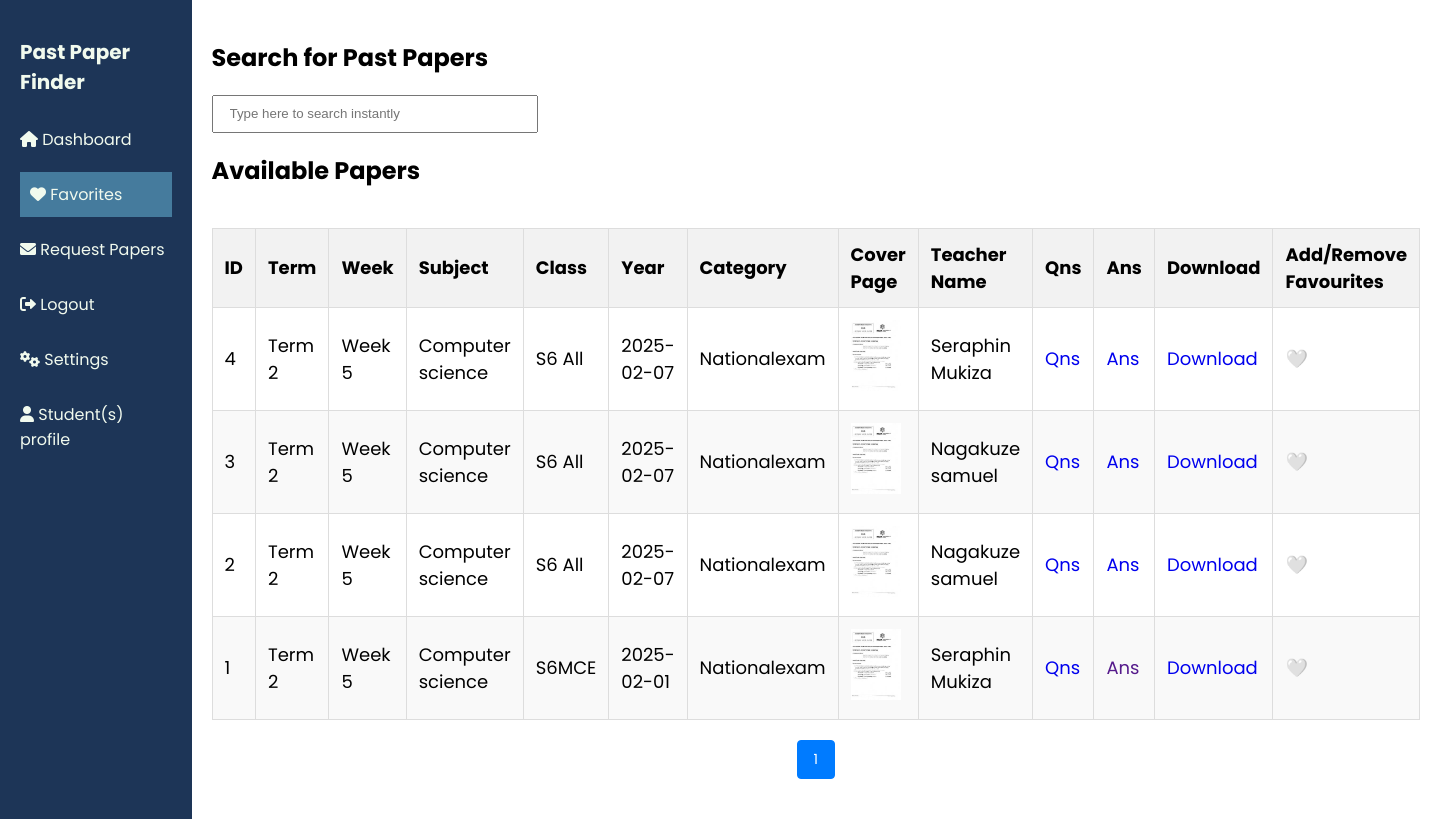
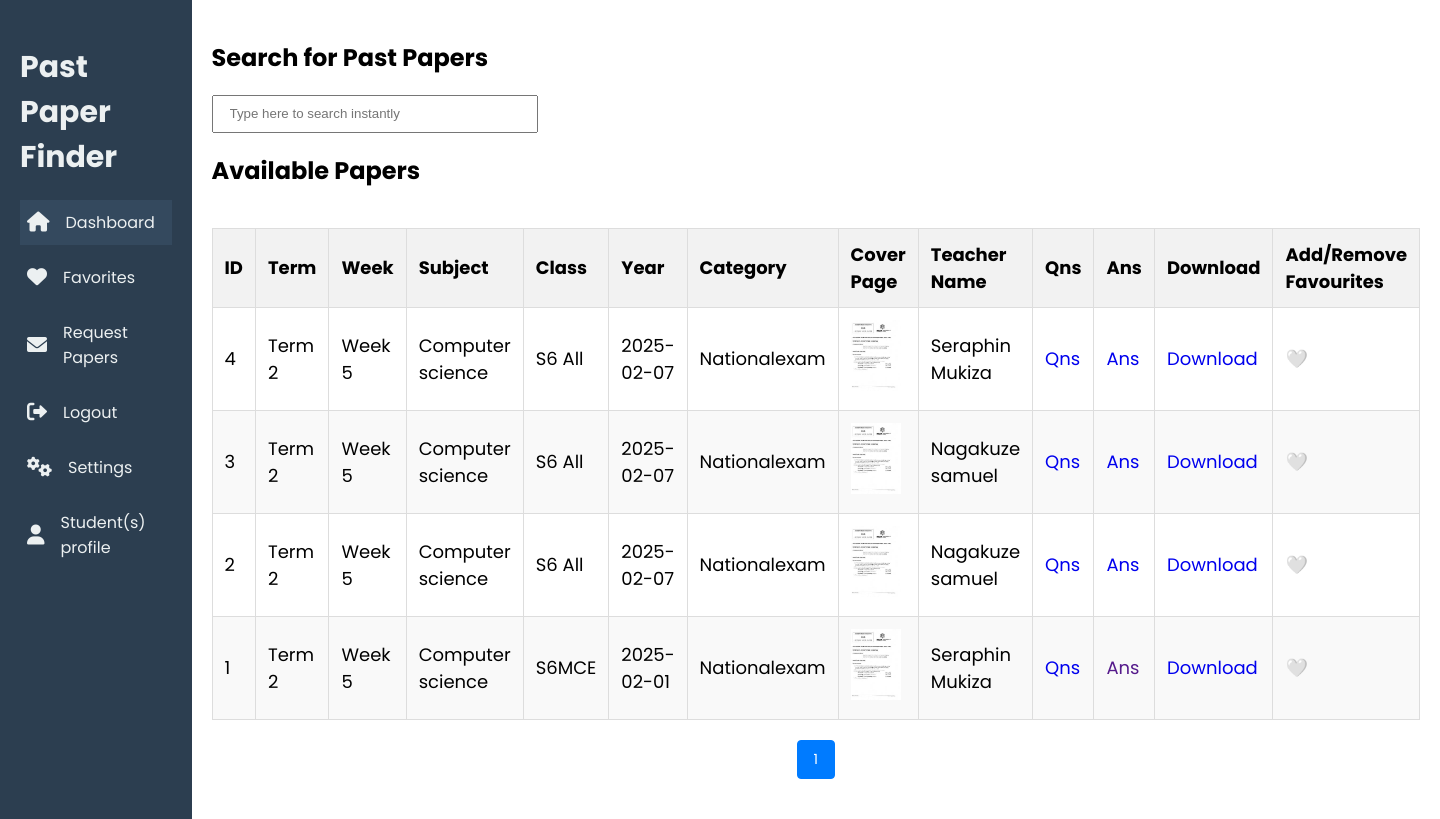
Before and after one commit to Gisubizojeanbaptiste1/pastpaperfinder, a PHP site: page /studentfavorite.php in a window 1440 px wide. Run offline with PHP 8.4, Linux system fonts and the light colour scheme; a user stored in the database is signed in; data comes from the database, SQL or seed files in the repository.

Commit message:
new comits

```diff
--- a/studentfavorite.css
+++ b/studentfavorite.css
@@ -1,5 +1,5 @@
 @import url('https://fonts.googleapis.com/css2?family=Montserrat:ital,wght@0,100..900;1,100..900&family=Poppins:ital,wght@0,100;0,200;0,300;0,400;0,500;0,600;0,700;0,800;0,900;1,100;1,200;1,300;1,400;1,500;1,600;1,700;1,800;1,900&display=swap');
-/* style.css */
+/* style-teacher.css */
 body {
   margin: 0;
   font-family: "Poppins", sans-serif;
@@ -9,33 +9,43 @@ body {
   display: flex;
   min-height: 100vh;
 }
-
+/* The start of the sidebar */
 .sidebar {
   width: 250px;
-  background: #1d3557;
-  color: #f1faee;
+  background: #2c3e50;
+  color: #ecf0f1;
   padding: 20px;
+  /* height: 100%; */
 }
 
 .sidebar h2 {
-  font-size: 20px;
+  font-size: 30px;
   margin-bottom: 20px;
 }
 
+a .fa {
+  font-size: 20px;
+  font-weight: 900;
+}
+
 .sidebar nav a {
-  display: block;
-  color: #f1faee;
-  padding: 10px 0;
+  display: flex;
+  align-items: center;
+  gap: 1rem;
+  color: #ecf0f1;
+  padding: 10px 7px;
   text-decoration: none;
   margin-bottom: 10px;
   transition: background 0.3s;
+  font-family: "Poppins", sans-serif;
+  font-size: 16px;
 }
 
-.sidebar nav a:hover,
-.sidebar nav a.active {
-  background: #457b9d;
-  padding-left: 10px;
+.sidebar nav a:hover, .sidebar nav a.active {
+  background: #34495e;
 }
+
+/* The end of sidebar tab */
 
 main {
   flex: 1;
--- a/studentfavorite.php
+++ b/studentfavorite.php
@@ -38,8 +38,8 @@ $userId = $_SESSION['id'];
       <aside class="sidebar">
         <h2>Past Paper Finder</h2>
         <nav>
-          <a href="studentDashboard.php"><i class="fa fa-home"></i> Dashboard</a>
-          <a href="studentfavorite.php" class="active"><i class="fa fa-heart"></i> Favorites</a>
+          <a href="studentDashboard.php" class="active"><i class="fa fa-home"></i> Dashboard</a>
+          <a href="studentfavorite.php"><i class="fa fa-heart"></i> Favorites</a>
           <a href="studentRequestpastpaper.php"><i class="fa fa-envelope"></i> Request Papers</a>
           <a href="studentlogout.php"><i class="fa fa-sign-out-alt"></i> Logout</a>
           <a href="studentsettings.php"><i class="fa fa-cogs" ></i> Settings</a>
```
